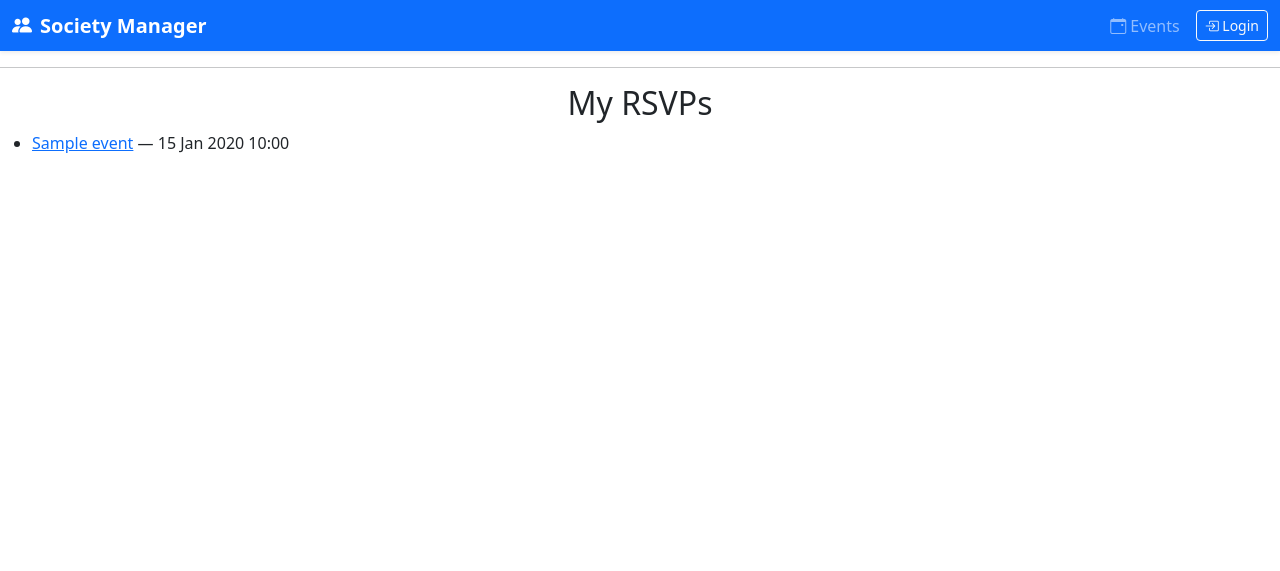
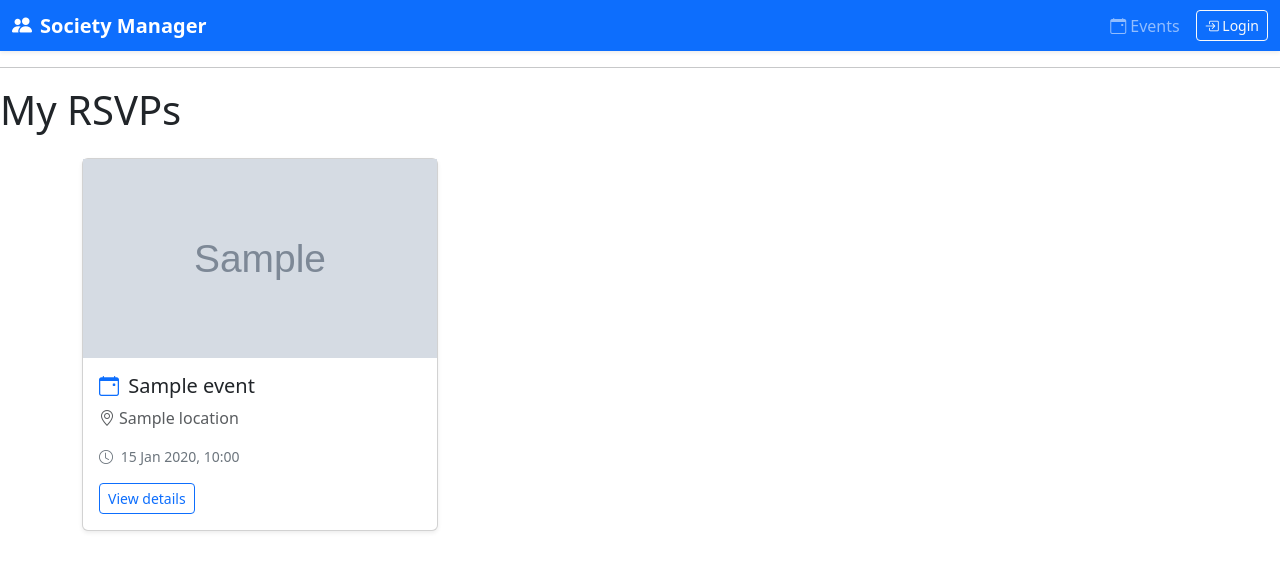
Before and after one commit to LithiumSakura/BUSystemsDevelopmentUnit, a Flask app: template templates/my_rsvps.html in a window 1280 px wide. Shown: the top 571 px of the page. Run offline with Flask 3, Linux system fonts and the light colour scheme; the template is opened without the code that fills it: most values are stand-ins (such as "Sample title", 1, 10 or a date in 2020); grey boxes marked "Sample" are stand-in pictures.

Commit message:
Updated myrsvp page

```diff
--- a/templates/events_list.html
+++ b/templates/events_list.html
@@ -15,8 +15,6 @@
             alt="Event image"
           >
         </div>
-
-
 
         <div class="card-body">
           <h5 class="card-title">
--- a/templates/my_rsvps.html
+++ b/templates/my_rsvps.html
@@ -1,18 +1,39 @@
 {% extends "base.html" %}
 {% block content %}
-<h2>My RSVPs</h2>
 
-{% if rows %}
-  <ul>
+<h1 class="page-title">My RSVPs</h1>
+
+<div class="container my-4">
+  <div class="row g-4">
     {% for rsvp, event in rows %}
-      <li>
-        <a href="{{ url_for('event_detail', event_id=event.id) }}">{{ event.title }}</a>
-        — {{ event.start_time.strftime("%d %b %Y %H:%M") }}
-      </li>
+    <div class="col-md-6 col-lg-4">
+      <div class="card h-100 shadow-sm">
+        <div class="ratio ratio-16x9 event-hero">
+          <img
+            src="{{ event.image_url or url_for('static', filename='img/event-placeholder.png') }}"
+            class="w-100 h-100 object-fit-cover"
+            alt="Event image"
+          >
+        </div>
+
+        <div class="card-body">
+          <h5 class="card-title">
+            <i class="bi bi-calendar-event text-primary me-1"></i>
+            {{ event.title }}
+          </h5>
+          <p class="card-text text-muted">
+            <i class="bi bi-geo-alt me-1"></i>{{ event.location }}
+          </p>
+          <p class="small text-secondary">
+            <i class="bi bi-clock me-1"></i>
+            {{ event.start_time.strftime("%d %b %Y, %H:%M") }}
+          </p>
+          <a href="{{ url_for('event_detail', event_id=event.id) }}" class="btn btn-outline-primary btn-sm">View details</a>
+        </div>
+      </div>
+    </div>
     {% endfor %}
-  </ul>
-{% else %}
-  <p>You have no upcoming RSVPs.</p>
-{% endif %}
+  </div>
+</div>
 
 {% endblock %}
```
Also changed, not shown: instance/society.db.
